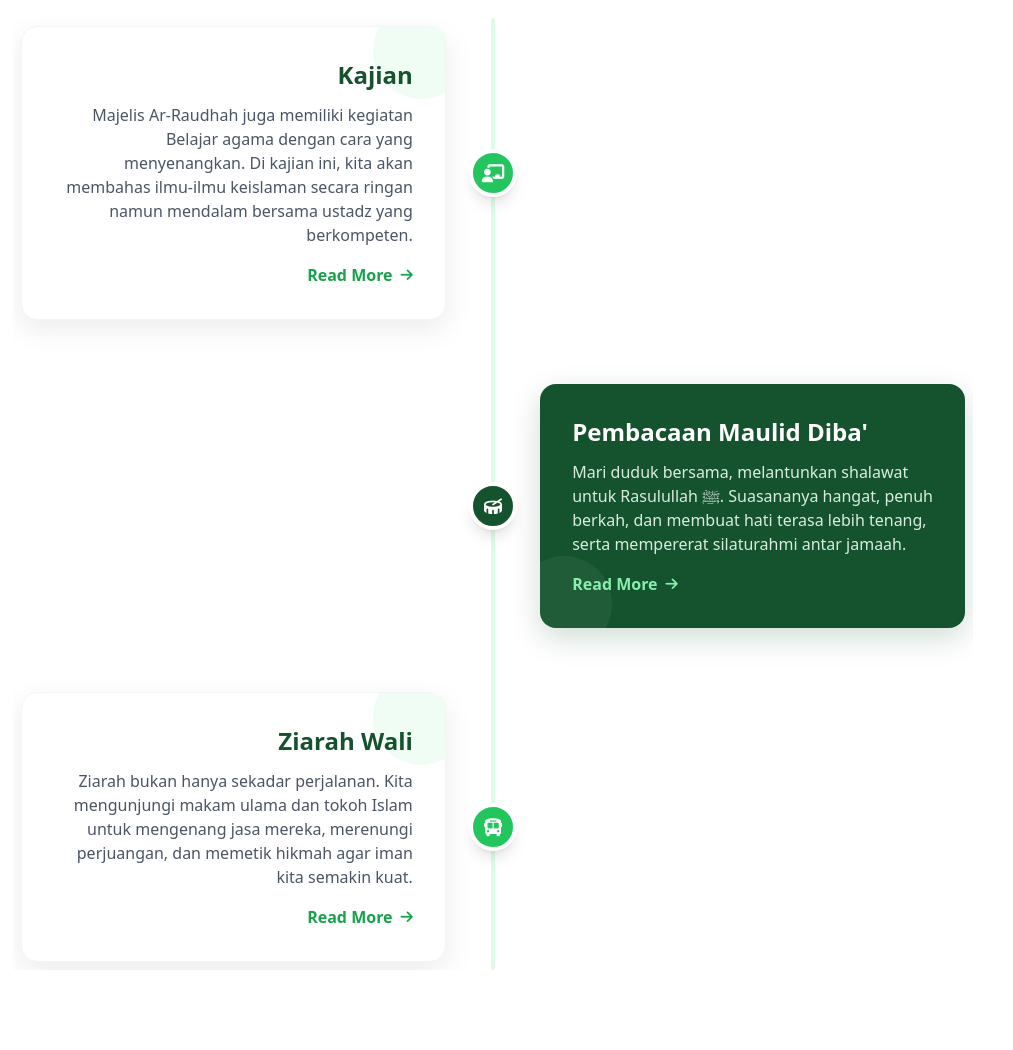
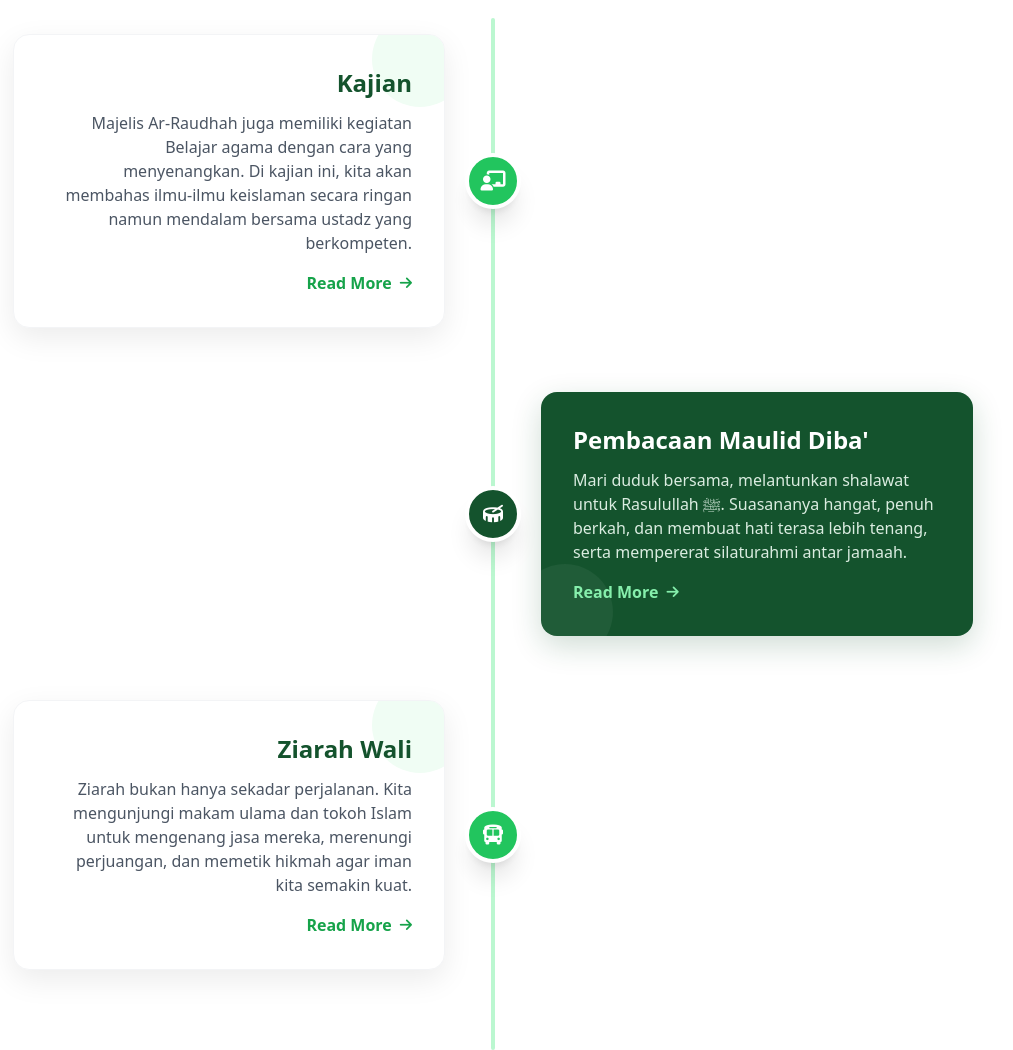
Before and after one commit to Bezibun/wong-rasis, a plain HTML site: page index.html in a window 1280 px wide. Shown: the part 2570-3620 px from the top of the page, without its empty margins (147-1160 px from the left). Drawn offline with nearby package versions, Linux system fonts and the light colour scheme.

Commit message:
Update index.html

```diff
--- a/index.html
+++ b/index.html
@@ -203,7 +203,7 @@
 <!-- End Visi Misi -->
 
 
-<!-- Kegiatan (3D Timeline Diperbaiki) -->
+<!-- Kegiatan (3D Timeline Presisi 100%) -->
 <div class="w-full bg-white py-24 relative overflow-hidden">
   <div class="max-w-5xl mx-auto px-4 sm:px-8">
 
@@ -215,15 +215,23 @@
       </div>
 
       <!-- Timeline Container Modern -->
-      <div class="relative wrap overflow-hidden p-2">
+      <div class="relative w-full mx-auto py-4">
 
-        <!-- Garis Tengah yang Presisi -->
-        <div class="absolute h-full w-1 bg-green-100 left-8 md:left-1/2 transform md:-translate-x-1/2 top-0 rounded-full"></div>
+        <!-- Garis Tengah yang DIJAMIN Presisi -->
+        <!-- Menggunakan left-[3rem] di mobile dan left-1/2 di desktop.
+             Wajib ada -translate-x-1/2 agar presisi membelah piksel tengah -->
+        <div class="absolute h-full w-1 bg-green-200 left-[3rem] md:left-1/2 top-0 -translate-x-1/2 rounded-full z-0"></div>
 
         <!-- Item 1 (Kiri di Desktop) -->
-        <div class="relative flex flex-col md:flex-row items-center justify-between mb-16 w-full" data-aos="fade-up">
+        <div class="relative flex items-center justify-between w-full mb-16" data-aos="fade-up">
+
+            <!-- Icon Point (Terkunci presisi di tengah vertikal dan horizontal) -->
+            <div class="absolute left-[3rem] md:left-1/2 top-1/2 -translate-x-1/2 -translate-y-1/2 flex items-center justify-center w-14 h-14 bg-green-500 rounded-full border-4 border-white shadow-xl z-20">
+                <i class="fa-solid fa-chalkboard-user text-white text-xl"></i>
+            </div>
+
             <!-- Card -->
-            <div class="w-full md:w-[45%] pl-20 md:pl-0 text-left md:text-right">
+            <div class="w-full md:w-[45%] pl-[6.5rem] md:pl-0 text-left md:text-right z-10">
                 <div class="bg-white p-6 md:p-8 rounded-2xl shadow-[0_10px_30px_rgba(0,0,0,0.08)] border border-gray-100 transform transition-all duration-300 hover:-translate-y-2 hover:shadow-xl group relative overflow-hidden">
                     <div class="absolute -right-6 -top-6 w-24 h-24 bg-green-50 rounded-full -z-10 transition-transform duration-500 group-hover:scale-150"></div>
                     <h3 class="text-2xl font-bold text-green-900 mb-3">Kajian</h3>
@@ -236,27 +244,22 @@
                 </div>
             </div>
 
-            <!-- PERBAIKAN: Penambahan top-1/2 dan -translate-y-1/2 biar icon otomatis rata tengah -->
-            <div class="absolute left-8 md:left-1/2 top-1/2 transform -translate-x-1/2 -translate-y-1/2 flex items-center justify-center w-12 h-12 bg-green-500 rounded-full border-4 border-white shadow-lg z-10">
-                <i class="fa-solid fa-chalkboard-user text-white text-lg"></i>
-            </div>
-
-            <!-- Spacer Kosong -->
-            <div class="w-full md:w-[45%] hidden md:block"></div>
+            <!-- Spacer Kosong untuk menggeser Card ke Kiri di Desktop -->
+            <div class="w-full md:w-[45%] hidden md:block z-10"></div>
         </div>
 
         <!-- Item 2 (Kanan di Desktop) -->
-        <div class="relative flex flex-col md:flex-row items-center justify-between mb-16 w-full" data-aos="fade-up">
-            <!-- Spacer Kosong -->
-            <div class="w-full md:w-[45%] hidden md:block"></div>
+        <div class="relative flex items-center justify-between w-full mb-16" data-aos="fade-up">
+            <!-- Spacer Kosong untuk menggeser Card ke Kanan di Desktop -->
+            <div class="w-full md:w-[45%] hidden md:block z-10"></div>
 
-            <!-- PERBAIKAN: Penambahan top-1/2 dan -translate-y-1/2 biar icon otomatis rata tengah -->
-            <div class="absolute left-8 md:left-1/2 top-1/2 transform -translate-x-1/2 -translate-y-1/2 flex items-center justify-center w-12 h-12 bg-green-900 rounded-full border-4 border-white shadow-lg z-10">
-                <i class="fa-solid fa-drum text-white text-lg"></i>
+            <!-- Icon Point -->
+            <div class="absolute left-[3rem] md:left-1/2 top-1/2 -translate-x-1/2 -translate-y-1/2 flex items-center justify-center w-14 h-14 bg-green-900 rounded-full border-4 border-white shadow-xl z-20">
+                <i class="fa-solid fa-drum text-white text-xl"></i>
             </div>
 
             <!-- Card -->
-            <div class="w-full md:w-[45%] pl-20 md:pl-0 text-left">
+            <div class="w-full md:w-[45%] pl-[6.5rem] md:pl-0 text-left z-10">
                 <div class="bg-green-900 p-6 md:p-8 rounded-2xl shadow-[0_10px_30px_rgba(20,83,45,0.2)] transform transition-all duration-300 hover:-translate-y-2 hover:shadow-2xl group relative overflow-hidden">
                     <div class="absolute -left-6 -bottom-6 w-24 h-24 bg-white/5 rounded-full z-0 transition-transform duration-500 group-hover:scale-150"></div>
                     <h3 class="text-2xl font-bold text-white mb-3 relative z-10">Pembacaan Maulid Diba'</h3>
@@ -271,9 +274,15 @@
         </div>
 
         <!-- Item 3 (Kiri di Desktop) -->
-        <div class="relative flex flex-col md:flex-row items-center justify-between w-full" data-aos="fade-up">
+        <div class="relative flex items-center justify-between w-full mb-16" data-aos="fade-up">
+
+            <!-- Icon Point -->
+            <div class="absolute left-[3rem] md:left-1/2 top-1/2 -translate-x-1/2 -translate-y-1/2 flex items-center justify-center w-14 h-14 bg-green-500 rounded-full border-4 border-white shadow-xl z-20">
+                <i class="fa-solid fa-bus text-white text-xl"></i>
+            </div>
+
             <!-- Card -->
-            <div class="w-full md:w-[45%] pl-20 md:pl-0 text-left md:text-right">
+            <div class="w-full md:w-[45%] pl-[6.5rem] md:pl-0 text-left md:text-right z-10">
                 <div class="bg-white p-6 md:p-8 rounded-2xl shadow-[0_10px_30px_rgba(0,0,0,0.08)] border border-gray-100 transform transition-all duration-300 hover:-translate-y-2 hover:shadow-xl group relative overflow-hidden">
                     <div class="absolute -right-6 -top-6 w-24 h-24 bg-green-50 rounded-full -z-10 transition-transform duration-500 group-hover:scale-150"></div>
                     <h3 class="text-2xl font-bold text-green-900 mb-3">Ziarah Wali</h3>
@@ -286,13 +295,8 @@
                 </div>
             </div>
 
-            <!-- PERBAIKAN: Penambahan top-1/2 dan -translate-y-1/2 biar icon otomatis rata tengah -->
-            <div class="absolute left-8 md:left-1/2 top-1/2 transform -translate-x-1/2 -translate-y-1/2 flex items-center justify-center w-12 h-12 bg-green-500 rounded-full border-4 border-white shadow-lg z-10">
-                <i class="fa-solid fa-bus text-white text-lg"></i>
-            </div>
-
-            <!-- Spacer Kosong -->
-            <div class="w-full md:w-[45%] hidden md:block"></div>
+            <!-- Spacer -->
+            <div class="w-full md:w-[45%] hidden md:block z-10"></div>
         </div>
 
       </div>
```
